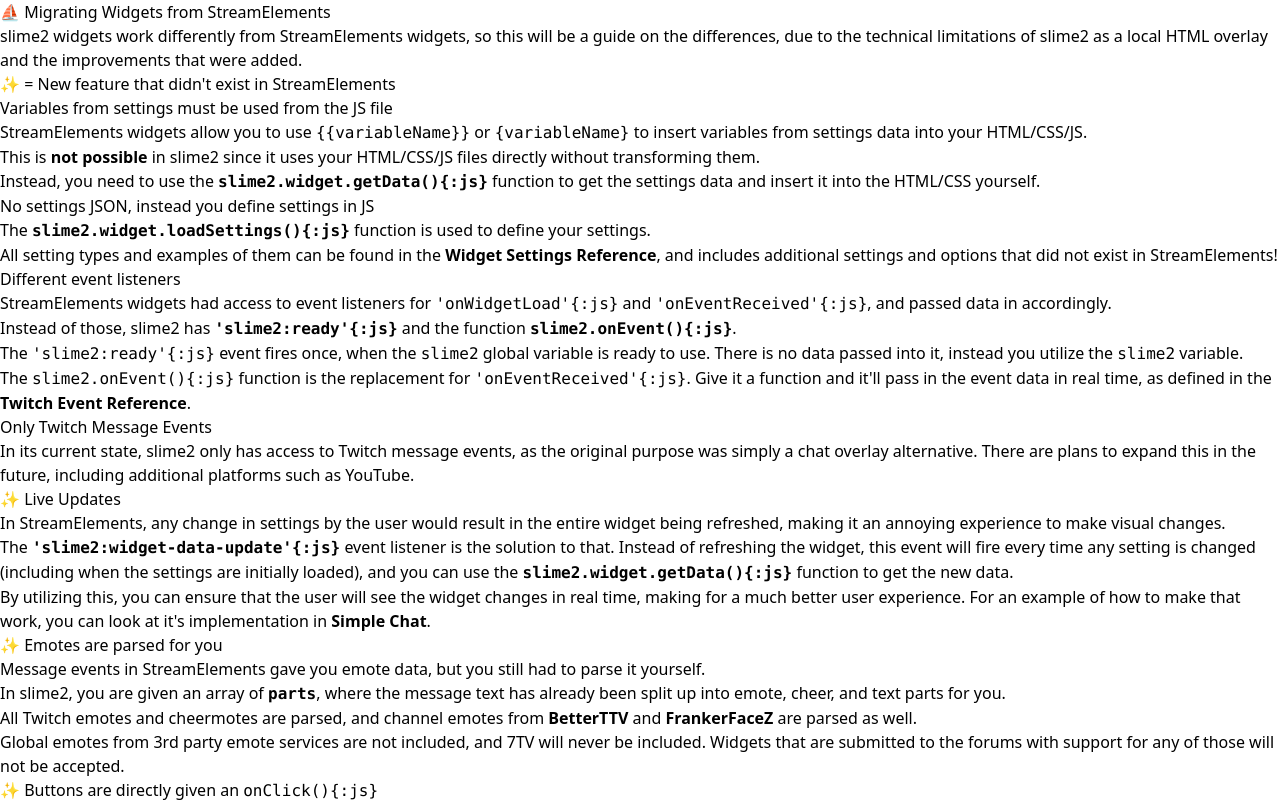
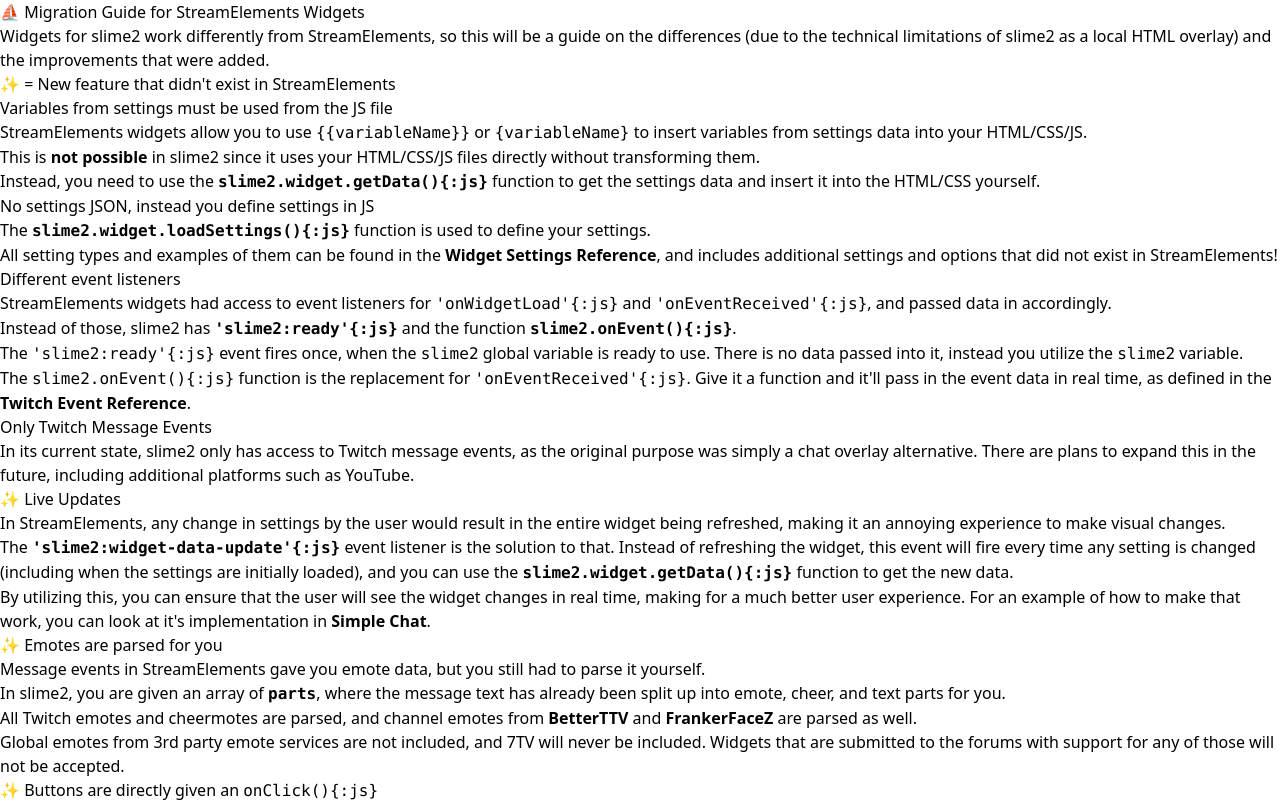
Before and after one commit to zaytri/slime2-docs, a Next.js app: page /start/migrate in a window 1280 px wide. Shown: the top 802 px of the page. Built offline with nearby package versions, Linux system fonts and the light colour scheme.

Commit message:
update migration guide copy

```diff
--- a/pages/index.mdx
+++ b/pages/index.mdx
@@ -10,8 +10,10 @@
 <Cards>
   <Card title='📄 Starter Template' href='/start/template' />
   <Card title='🎧 Event Listeners' href='/start/listeners' />
+</Cards>
+<Cards className='!grid-cols-1'>
   <Card
-    title='⛵ Migrating Widgets from StreamElements'
+    title='⛵ Migration Guide for StreamElements Widgets'
     href='/start/migrate'
   />
 </Cards>
--- a/pages/start/migrate.mdx
+++ b/pages/start/migrate.mdx
@@ -1,6 +1,6 @@
-# ⛵ Migrating Widgets from StreamElements
+# ⛵ Migration Guide for StreamElements Widgets
 
-slime2 widgets work differently from StreamElements widgets, so this will be a guide on the differences, due to the technical limitations of slime2 as a local HTML overlay and the improvements that were added.
+Widgets for slime2 work differently from StreamElements, so this will be a guide on the differences (due to the technical limitations of slime2 as a local HTML overlay) and the improvements that were added.
 
 > ✨ = New feature that didn't exist in StreamElements
 
```
